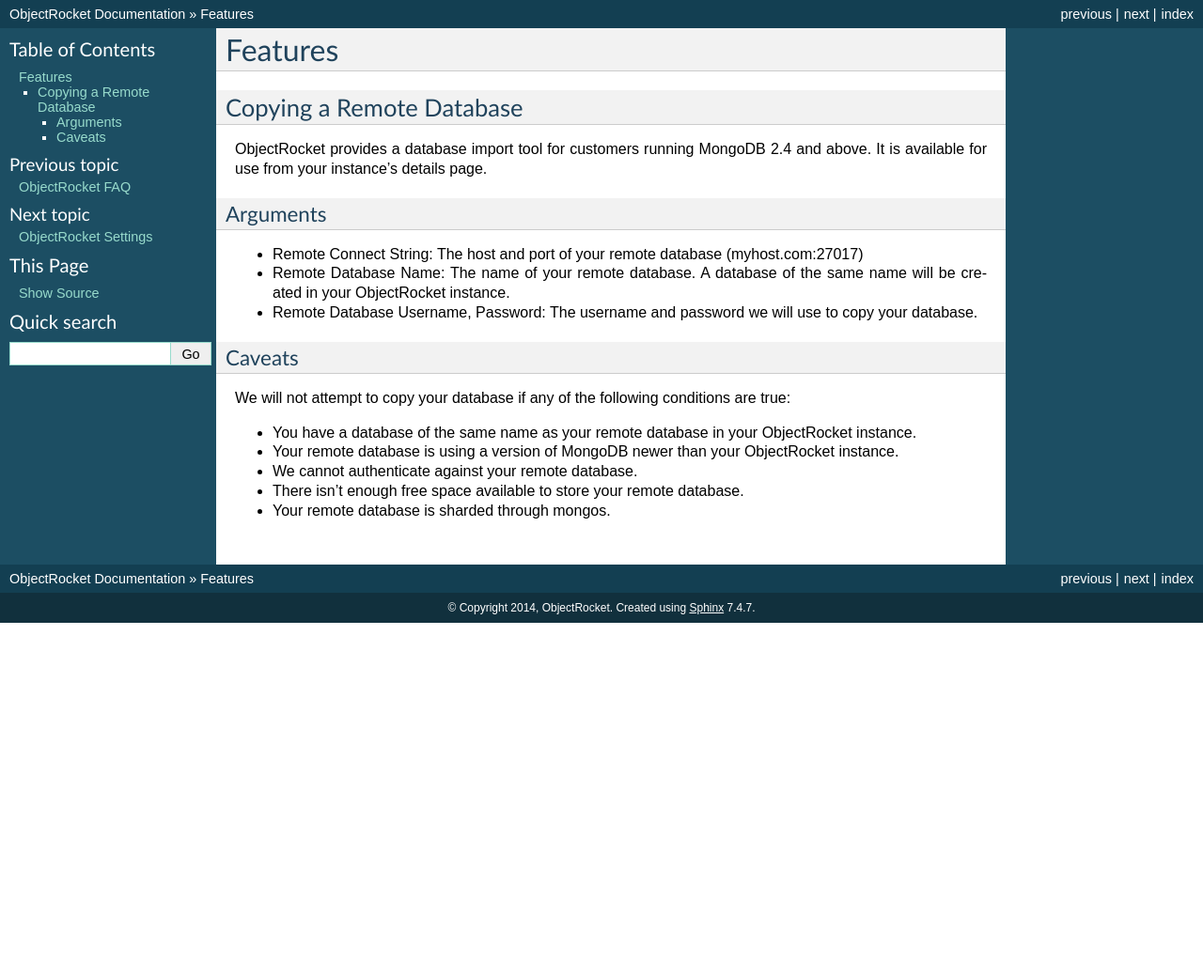
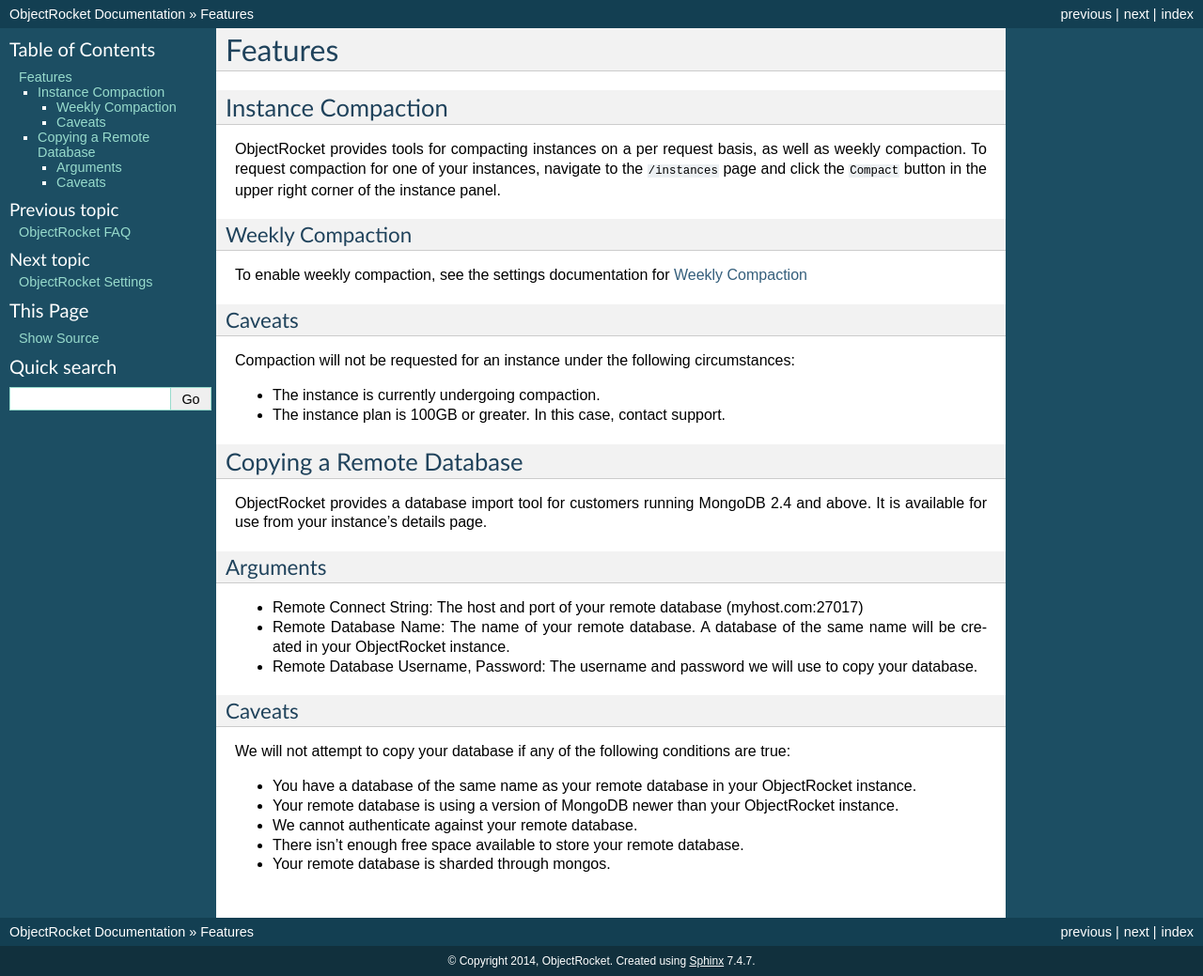
Before and after one commit to zcorleissen/documentation, a Sphinx documentation site: the page built from source/features.rst, in a window 1280 px wide. Shown: the whole page at 94% size. Built offline with Sphinx 7.4.7, drawn with Linux system fonts in a browser that asks for light colours; before the commit the page ends 900 px from its top, so only the background shows below that.

Commit message:
Tweaks to compaction docs.

```diff
--- a/source/features.rst
+++ b/source/features.rst
@@ -1,5 +1,31 @@
 Features
 ========
+
+
+Instance Compaction
+-------------------
+
+ObjectRocket provides tools for compacting instances on a per request basis,
+as well as weekly compaction. To request compaction for one of your instances,
+navigate to the ``/instances`` page and click the ``Compact`` button in the
+upper right corner of the instance panel.
+
+
+Weekly Compaction
+^^^^^^^^^^^^^^^^^
+
+To enable weekly compaction, see the settings documentation for
+`Weekly Compaction <http://docs.objectrocket.com/settings_guide.html#options>`_
+
+
+Caveats
+^^^^^^^
+
+Compaction will not be requested for an instance under the following
+circumstances:
+
+* The instance is currently undergoing compaction.
+* The instance plan is 100GB or greater. In this case, contact support.
 
 
 Copying a Remote Database
```
